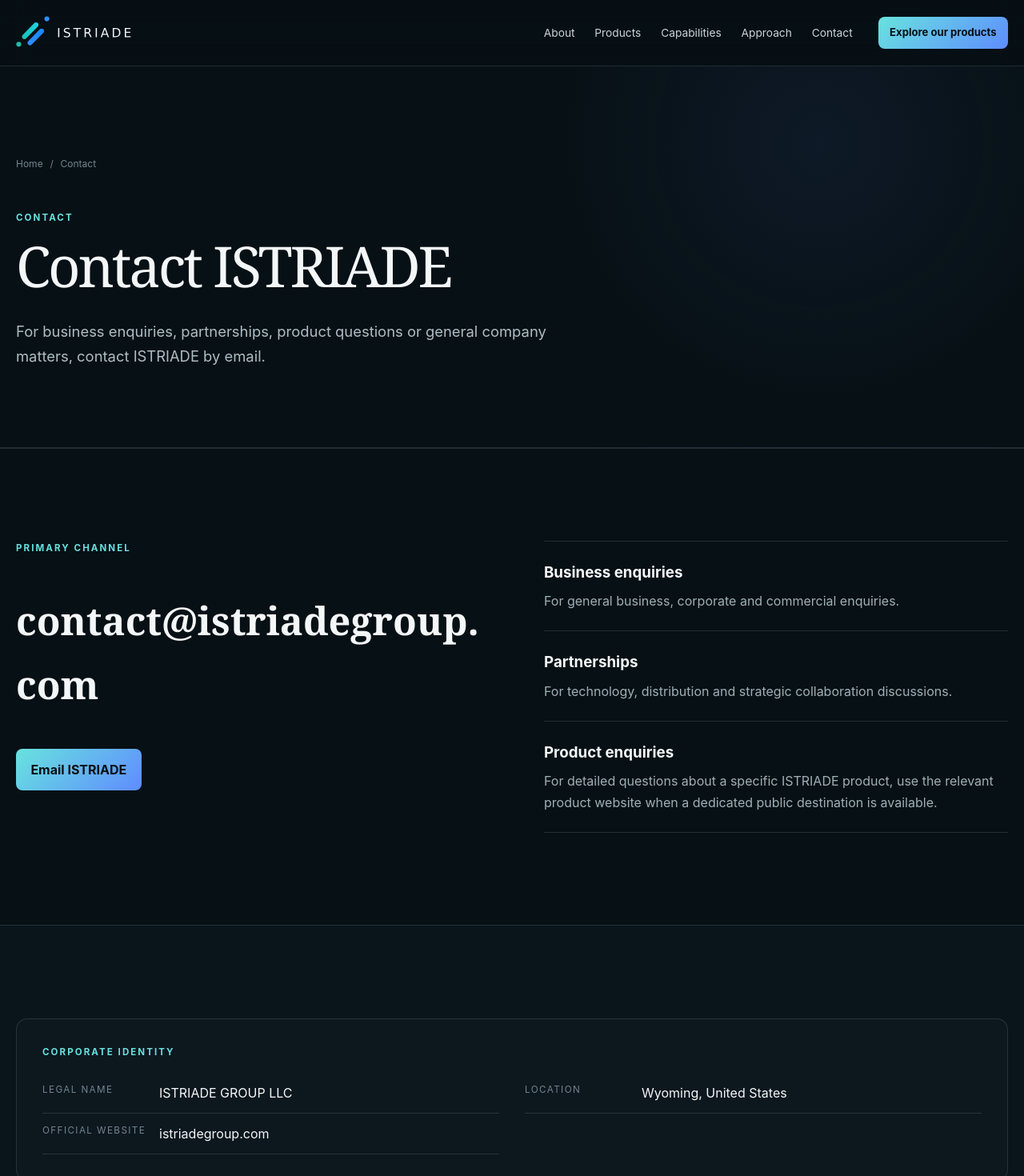
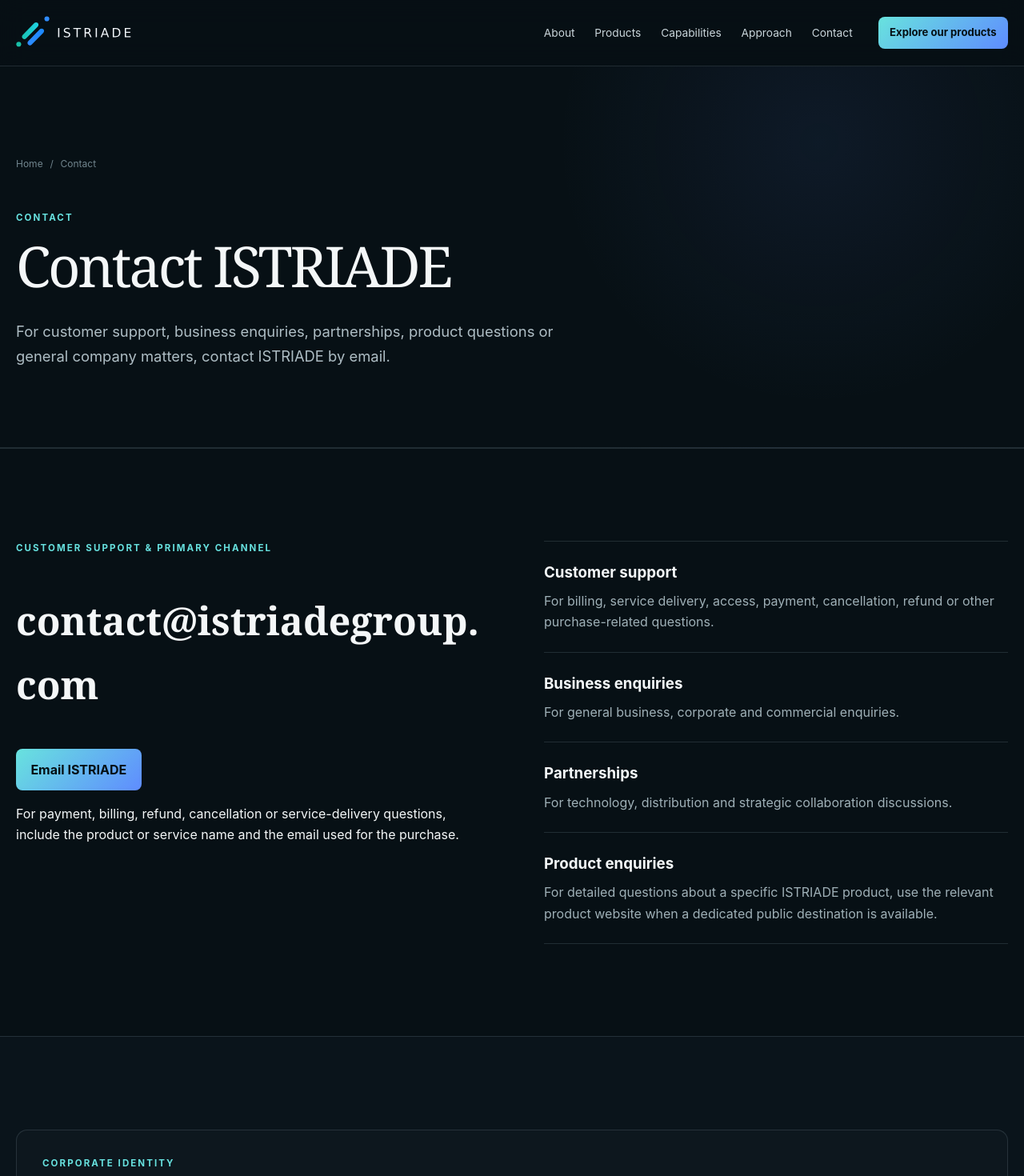
Before and after one commit to Abaco3300/istriade-web, a Next.js app: page /contact in a window 1280 px wide. Shown: the top 1470 px of the page at 80% size. Built offline with nearby package versions, Linux system fonts and the light colour scheme.

Commit message:
audit: strengthen Stripe-ready support and business identity

```diff
--- a/app/contact/page.tsx
+++ b/app/contact/page.tsx
@@ -1,18 +1,19 @@
 import type { Metadata } from "next";
+import Link from "next/link";
 import { PageHero } from "@/components/PageHero";
 import { pageMetadata } from "@/lib/metadata";
 import { site } from "@/lib/site";
 
 export const metadata: Metadata = pageMetadata({
-  title: "Contact ISTRIADE GROUP LLC",
-  description: "Contact ISTRIADE GROUP LLC for business enquiries, partnerships, product questions and general corporate matters.",
+  title: "Contact & Customer Support — ISTRIADE GROUP LLC",
+  description: "Contact ISTRIADE GROUP LLC for customer support, business enquiries, partnerships and product questions.",
   path: "/contact/",
 });
 
 export default function ContactPage() {
   return <>
-    <PageHero eyebrow="Contact" title="Contact ISTRIADE" lead="For business enquiries, partnerships, product questions or general company matters, contact ISTRIADE by email." />
-    <section className="section"><div className="container contact-grid"><div className="contact-primary"><p className="eyebrow">Primary channel</p><h2>{site.email}</h2><a className="button" href={`mailto:${site.email}`}>Email ISTRIADE</a></div><div className="contact-topics"><article><h3>Business enquiries</h3><p>For general business, corporate and commercial enquiries.</p></article><article><h3>Partnerships</h3><p>For technology, distribution and strategic collaboration discussions.</p></article><article><h3>Product enquiries</h3><p>For detailed questions about a specific ISTRIADE product, use the relevant product website when a dedicated public destination is available.</p></article></div></div></section>
-    <section className="section section-tinted"><div className="container identity-panel"><p className="eyebrow">Corporate identity</p><dl><div><dt>Legal name</dt><dd>{site.legalName}</dd></div><div><dt>Location</dt><dd>{site.location}</dd></div><div><dt>Official website</dt><dd>istriadegroup.com</dd></div></dl></div></section>
+    <PageHero eyebrow="Contact" title="Contact ISTRIADE" lead="For customer support, business enquiries, partnerships, product questions or general company matters, contact ISTRIADE by email." />
+    <section className="section"><div className="container contact-grid"><div className="contact-primary"><p className="eyebrow">Customer support & primary channel</p><h2>{site.supportEmail}</h2><a className="button" href={`mailto:${site.supportEmail}`}>Email ISTRIADE</a><p>For payment, billing, refund, cancellation or service-delivery questions, include the product or service name and the email used for the purchase.</p></div><div className="contact-topics"><article><h3>Customer support</h3><p>For billing, service delivery, access, payment, cancellation, refund or other purchase-related questions.</p></article><article><h3>Business enquiries</h3><p>For general business, corporate and commercial enquiries.</p></article><article><h3>Partnerships</h3><p>For technology, distribution and strategic collaboration discussions.</p></article><article><h3>Product enquiries</h3><p>For detailed questions about a specific ISTRIADE product, use the relevant product website when a dedicated public destination is available.</p></article></div></div></section>
+    <section className="section section-tinted"><div className="container identity-panel"><p className="eyebrow">Corporate identity</p><dl><div><dt>Legal name</dt><dd>{site.legalName}</dd></div><div><dt>Business correspondence address</dt><dd>{site.businessAddressText}</dd></div><div><dt>Official website</dt><dd>istriadegroup.com</dd></div><div><dt>Customer support</dt><dd><a href={`mailto:${site.supportEmail}`}>{site.supportEmail}</a></dd></div><div><dt>Commercial policies</dt><dd><Link href="/commercial-policies/">Payment, fulfillment, refunds and cancellations</Link></dd></div></dl></div></section>
   </>;
 }
```
